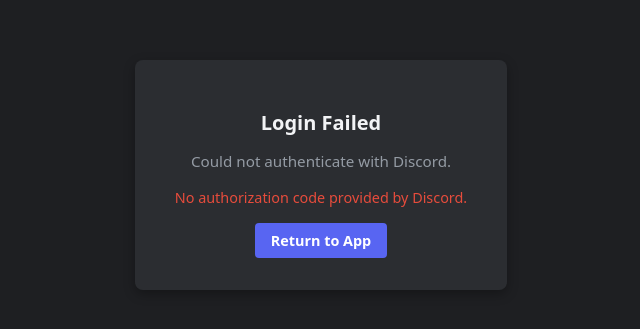
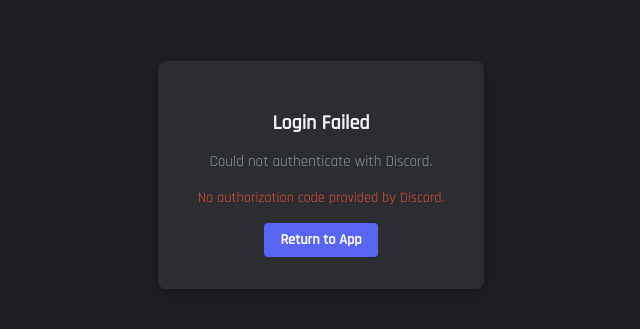
Before and after one commit to darketomaly/discord-bot-frontend, an Astro site: page /auth/callback in a window 1280 px wide. Shown: the part 225-554 px from the top of the page, without its empty margins (319-959 px from the left). Built offline with nearby package versions, Linux system fonts and the light colour scheme; Astro itself is replaced by a stand-in of ours.

Commit message:
Updated font

```diff
--- a/package.json
+++ b/package.json
@@ -12,6 +12,7 @@
     "astro": "astro"
   },
   "dependencies": {
+    "@fontsource/rajdhani": "^5.3.0",
     "astro": "^7.4.4"
   }
 }
--- a/src/pages/auth/callback.astro
+++ b/src/pages/auth/callback.astro
@@ -1,4 +1,6 @@
 ---
+import "@fontsource/rajdhani/400.css";
+import "@fontsource/rajdhani/500.css";
 ---
 
 <html lang="en">
@@ -9,7 +11,7 @@
 		<title>Logging in with Discord...</title>
 		<style>
 			body {
-				font-family: "gg sans", "Noto Sans", "Helvetica Neue", Helvetica, Arial, sans-serif;
+				font-family: "Rajdhani", "Noto Sans", "Helvetica Neue", Helvetica, Arial, sans-serif;
 				background-color: #1e1f22;
 				color: #dbdee1;
 				display: flex;
--- a/src/pages/index.astro
+++ b/src/pages/index.astro
@@ -1,5 +1,8 @@
 ---
 import { parseDiscordMarkdown } from '../utils/discordMarkdown';
+import "@fontsource/rajdhani/400.css";
+import "@fontsource/rajdhani/500.css";
+import "@fontsource/rajdhani/700.css";
 
 const initialMarkdown = `Hello world, welcome to the Discord bot hub.`;
 const initialHtml = parseDiscordMarkdown(initialMarkdown);
@@ -68,7 +71,7 @@ const initialHtml = parseDiscordMarkdown(initialMarkdown);
 			}
 
 			body {
-				font-family: "gg sans", "Noto Sans", "Helvetica Neue", Helvetica, Arial, sans-serif;
+				font-family: "Rajdhani", "Noto Sans", "Helvetica Neue", Helvetica, Arial, sans-serif;
 				background-color: var(--bg-app);
 				color: var(--text-normal);
 				display: flex;
```
Also changed, not shown: 1 other file.
